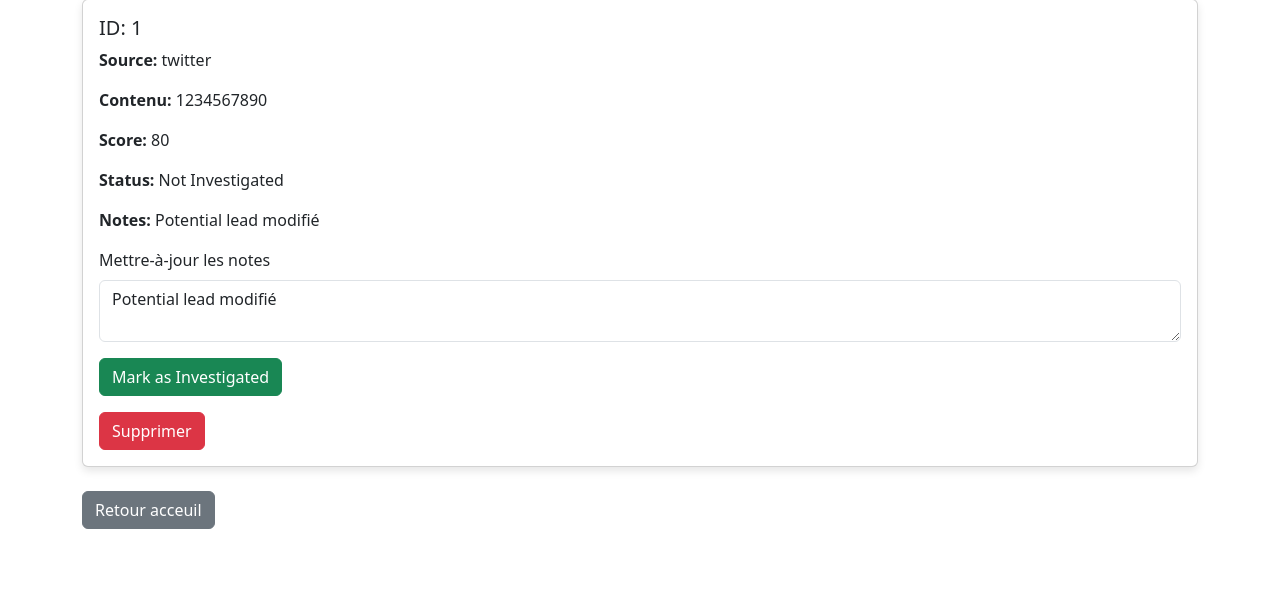
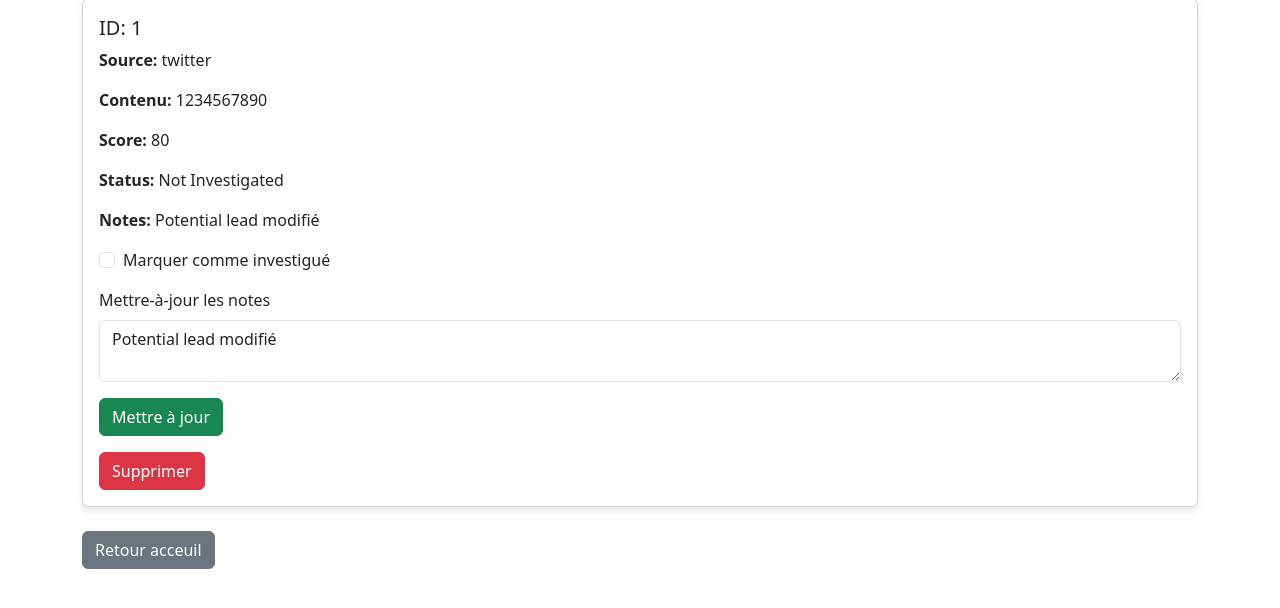
Before and after one commit to oumaelkhattabi/reyou_moves_tracker, a Flask app: page /lead/1 in a window 1280 px wide. Shown: the part 143-751 px from the top of the page. Run offline with Flask 3, Linux system fonts and the light colour scheme; data comes from the database, SQL or seed files in the repository; both versions use the stored data as it was after the commit.

Commit message:
fix update lead logic

```diff
--- a/src/web/templates/lead_details.html
+++ b/src/web/templates/lead_details.html
@@ -15,13 +15,21 @@
         <p><strong>Notes:</strong> {{ lead[5] if lead[5] else "Aucune note" }}</p>
 
         <form action="{{ url_for('lead_details', lead_id=lead[0]) }}" method="POST">
+
+            <div class="form-check mb-3">
+                <input type="checkbox" id="investigated" name="investigated" class="form-check-input"
+                       {% if lead[4] %}checked{% endif %}>
+                <label class="form-check-label" for="investigated">Marquer comme investigué</label>
+            </div>
             <div class="mb-3">
                 <label for="notes" class="form-label">Mettre-à-jour les notes</label>
                 <textarea id="notes" name="notes" class="form-control">{{ lead[5] }}</textarea>
             </div>
-            <button type="submit" class="btn btn-success">Mark as Investigated</button>
+
+            <button type="submit" class="btn btn-success">Mettre à jour</button>
         </form>
 
+        <!-- Delete Lead Button -->
         <a href="{{ url_for('delete_lead', lead_id=lead[0]) }}" class="btn btn-danger mt-3">Supprimer</a>
     </div>
 </div>
```
Also changed, not shown: leads.db.
